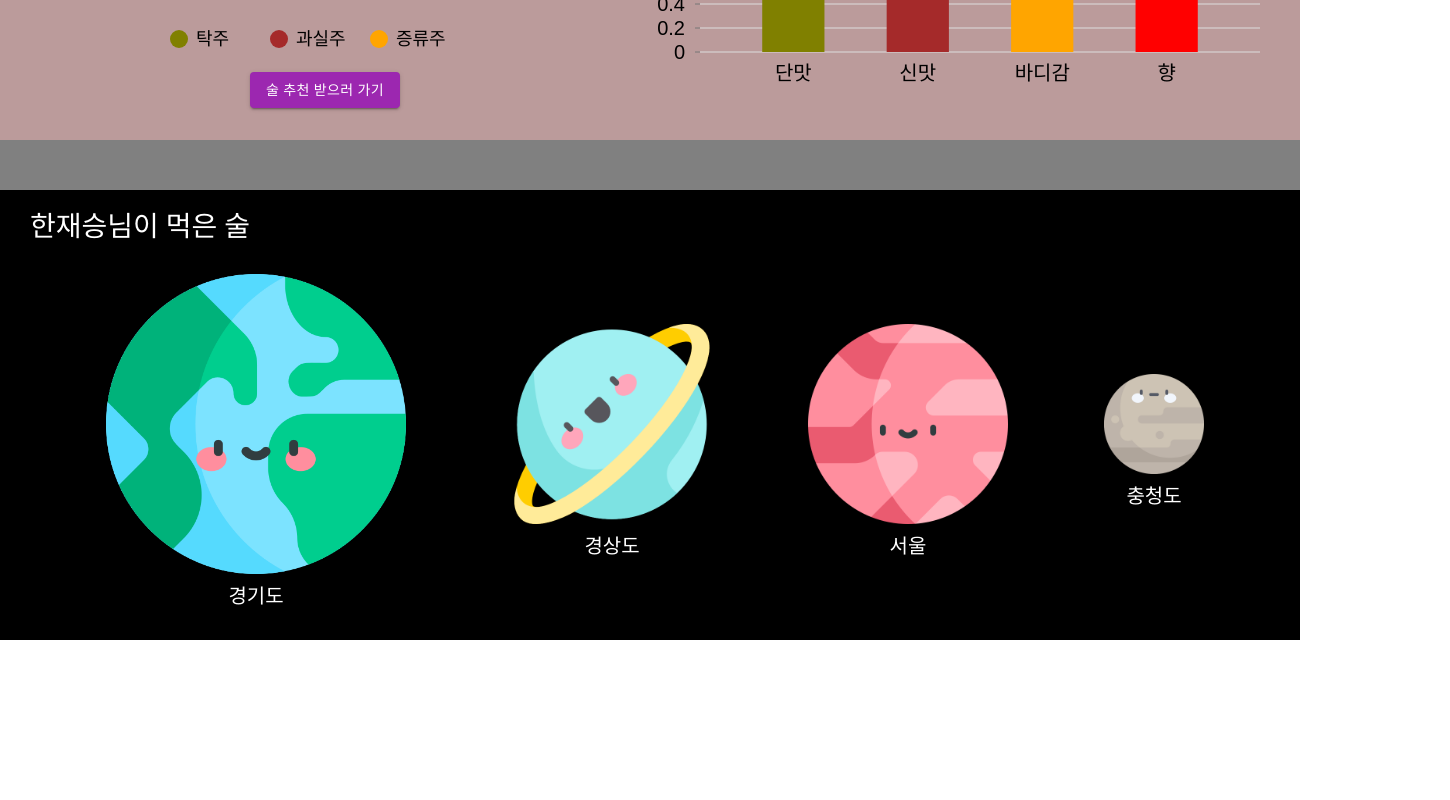
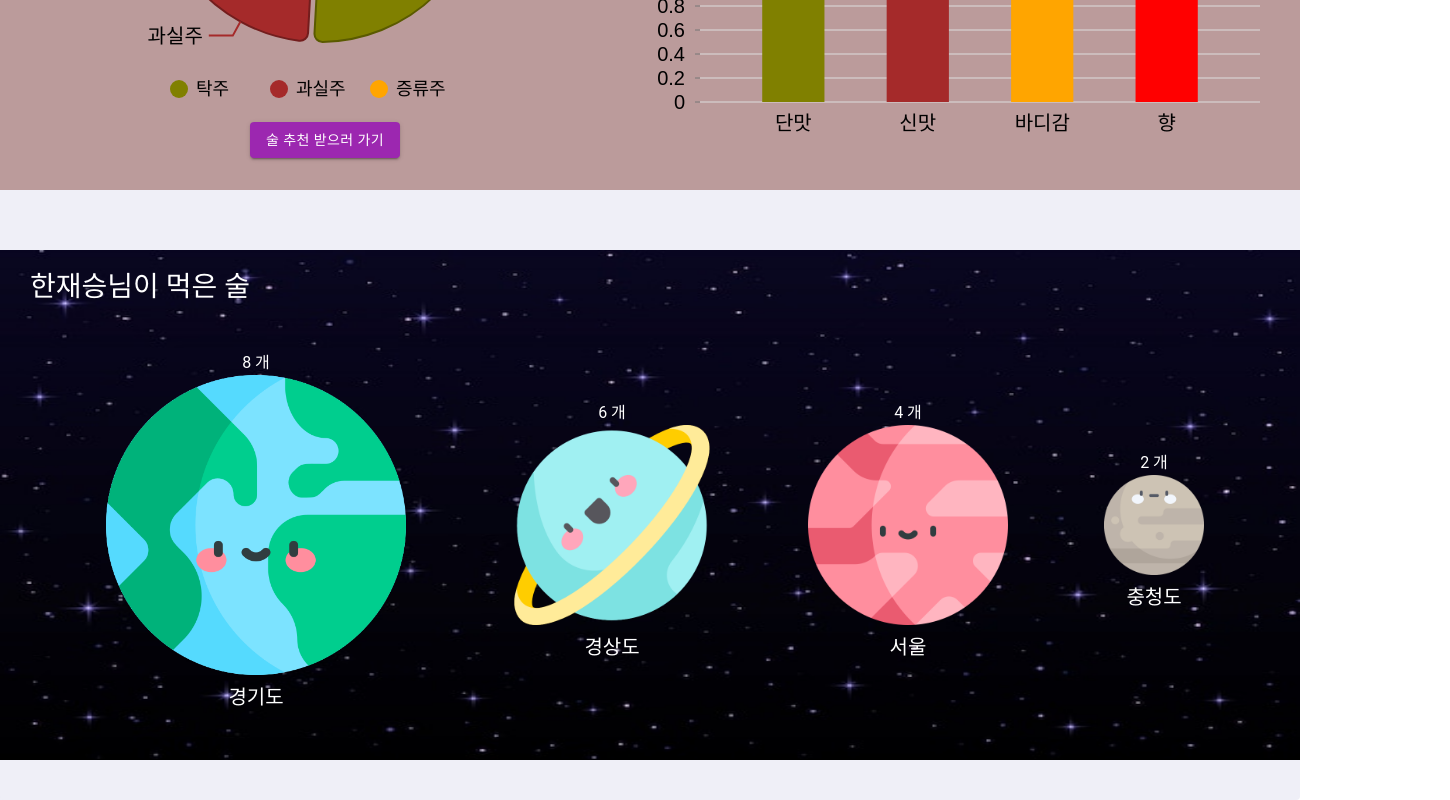
Before and after one commit to SPAMallday/WouldU, a React (Create React App) app in the folder frontend/: page /mypage in a window 1280 px wide. Shown: the part 640-1440 px from the top of the page, 1450 px wide, since content can reach past the window. Before the commit the page ends 1280 px from the top, so only its background shows below. Built offline with nearby package versions, Linux system fonts and the light colour scheme.

Commit message:
[refactor] login 수정

```diff
--- a/frontend/src/components/mypage/Chart.js
+++ b/frontend/src/components/mypage/Chart.js
@@ -59,6 +59,7 @@ const StyledWrapper = styled.div`
     display: inline-block;
     width: 650px;
     height: 550px;
+    background-color: #bb9b9b;
   }
   #averageBox {
     width: 650px;
--- a/frontend/src/components/mypage/LikeList.js
+++ b/frontend/src/components/mypage/LikeList.js
@@ -82,6 +82,7 @@ export default function LikeList(prop) {
 
 const StyledWrapper = styled.div`
   #main {
+    margin-top: 50px;
     width: 1300px;
     height: 400px;
     background: #bb9b9b;
--- a/frontend/src/components/mypage/MyCollection.js
+++ b/frontend/src/components/mypage/MyCollection.js
@@ -4,6 +4,7 @@ import earth from "assets/img/earth.png";
 import planet1 from "assets/img/planet1.png";
 import planet2 from "assets/img/planet2.png";
 import planet3 from "assets/img/planet3.png";
+import space from "assets/img/space_example.jpg";
 
 export default function MyCollection(prop) {
   const [rank, setRank] = useState();
@@ -26,6 +27,7 @@ export default function MyCollection(prop) {
             <div id="space">
               {rank[0].count !== 0 ? (
                 <Earth count={rank[0].count}>
+                  <div id="textCount">{rank[0].count} 개</div>
                   <img src={earth} alt="지구" id="P_earth" />
                   <h5>{rank[0].space}</h5>
                 </Earth>
@@ -37,12 +39,14 @@ export default function MyCollection(prop) {
               )}
               {rank[1] ? (
                 <Planet1 count={rank[1].count}>
+                  <div id="textCount">{rank[1].count} 개</div>
                   <img src={planet1} alt="행성" id="P_planet1" />
                   <h5>{rank[1].space}</h5>
                 </Planet1>
               ) : null}
               {rank[2] ? (
                 <Planet2 count={rank[2].count}>
+                  <div id="textCount">{rank[2].count} 개</div>
                   <img src={planet2} alt="행성" id="P_planet2" />
                   <h5>{rank[2].space}</h5>
                 </Planet2>
@@ -50,6 +54,7 @@ export default function MyCollection(prop) {
 
               {rank[3] ? (
                 <Planet3 count={rank[3].count}>
+                  <div id="textCount">{rank[3].count} 개</div>
                   <img src={planet3} alt="행성" id="P_planet3" />
                   <h5>{rank[3].space}</h5>
                 </Planet3>
@@ -77,6 +82,10 @@ const Earth = styled.div`
     text-align: center;
     margin-top: 10px;
   }
+
+  :hover {
+    transform: scale(1.2);
+  }
 `;
 
 const Planet1 = styled.div`
@@ -91,6 +100,9 @@ const Planet1 = styled.div`
     text-align: center;
     margin-top: 10px;
   }
+  :hover {
+    transform: scale(1.2);
+  }
 `;
 const Planet2 = styled.div`
   #P_planet2 {
@@ -103,6 +115,9 @@ const Planet2 = styled.div`
   h5 {
     text-align: center;
     margin-top: 10px;
+  }
+  :hover {
+    transform: scale(1.2);
   }
 `;
 const Planet3 = styled.div`
@@ -117,14 +132,19 @@ const Planet3 = styled.div`
     text-align: center;
     margin-top: 10px;
   }
+  :hover {
+    transform: scale(1.2);
+  }
 `;
 
 const StyledWrapper = styled.div`
   #main {
-    margin-top: 50px;
+    margin-top: 60px;
+    margin-bottom: 40px;
+    background: url("${space}");
+    background-size: 100% 100%;
     width: 1300px;
-    height: 450px;
-    background: black;
+    height: 510px;
   }
   #title {
     text-align: left;
@@ -138,5 +158,6 @@ const StyledWrapper = styled.div`
     display: flex;
     justify-content: space-evenly;
     align-items: center;
+    height: 400px;
   }
 `;
--- a/frontend/src/components/mypage/ReviewList.js
+++ b/frontend/src/components/mypage/ReviewList.js
@@ -15,6 +15,7 @@ import CardMedia from "@mui/material/CardMedia";
 import Typography from "@mui/material/Typography";
 import { CardActionArea } from "@mui/material";
 import swal from "sweetalert";
+import space from "assets/img/space_example.jpg";
 
 // Import Swiper styles
 import "swiper/css";
@@ -168,10 +169,12 @@ export default function ReviewList(prop) {
 
 const StyledWrapper = styled.div`
   #main {
-    margin-top: 50px;
+    margin-top: 60px;
+    margin-bottom: 40px;
     width: 1300px;
-    background: #bb9b9b;
-    margin-bottom: 50px;
+    background: url("${space}");
+    background-size: 100% 100%;
+    color: white;
   }
   #title {
     text-align: left;
--- a/frontend/src/views/login/Login.js
+++ b/frontend/src/views/login/Login.js
@@ -1,13 +1,17 @@
 import React, { useState } from "react";
 import styled from "@emotion/styled";
 import Header from "components/nav/Header";
-import { Link } from "react-router-dom";
+import { Link, useNavigate } from "react-router-dom";
 import Button from "@mui/material/Button";
 import TextField from "@mui/material/TextField";
 import axios from "axios";
 import swal from "sweetalert";
+import logo2 from "assets/img/logo2.png";
+import Card from "@mui/material/Card";
+import space from "assets/img/space_example.jpg";
 
 export default function Login() {
+  const navigate = useNavigate();
   const [inputId, setInputId] = useState("");
   const [inputPw, setInputPw] = useState("");
 
@@ -19,45 +23,51 @@ export default function Login() {
     setInputPw(e.target.value);
   };
 
-  const onClickLogin = event => {
+  async function onClickLogin(event) {
     if (inputId !== "") {
       if (inputPw !== "") {
         const data = {
           user_id: inputId,
           password: inputPw,
         };
-        axios
+        await axios
           .post("http://localhost:8000/user/signin", data)
           .then(res => {
             console.log(res);
+            if (res.data.result === "success") {
+              event.preventDefault();
               sessionStorage.setItem("ID", inputId);
               sessionStorage.setItem("no", res.data.user_no);
               sessionStorage.setItem("Nick", res.data.nickname);
+              navigate("/");
+            } else {
+              swal("Error!", "아이디 또는 비밀번호 오류입니다.", "error");
+            }
           })
           .catch(err => {
             console.log(err);
           });
       } else {
         swal("Error!", "비밀번호를 입력해주세요!!", "error");
-        event.preventDefault();
       }
     } else {
       swal("Error!", "아이디를 입력해주세요!!", "error");
-      event.preventDefault();
     }
 
     console.log("ID", inputId);
     console.log("PW", inputPw);
-  };
+  }
 
   return (
     <StyledWrapper>
       <Header />
       <div id="main">
+        <Card variant="outlined" sx={{ width: 1300, mt: 10 }}>
           <h2>Login</h2>
+          <img src={logo2} alt="logo"></img>
           <div id="loginForm">
             <div id="loginBox">
-            <div id="inputBox">
+              <div id="inputH">
                 <div>
                   <TextField
                     label="아이디"
@@ -86,16 +96,14 @@ export default function Login() {
               </div>
 
               <div id="btBox">
-              <Link to="/">
                 <Button
                   id="btn_login"
                   color="secondary"
+                  variant="contained"
                   onClick={onClickLogin}
-                  variant="contained"
                 >
                   Login
                 </Button>
-              </Link>
               </div>
               <Link to="/join">
                 <div id="textJoin">
@@ -104,6 +112,7 @@ export default function Login() {
               </Link>
             </div>
           </div>
+        </Card>
       </div>
     </StyledWrapper>
   );
@@ -111,10 +120,31 @@ export default function Login() {
 
 const StyledWrapper = styled.div`
   #main {
+    height: 900px;
     text-align: center;
+    background: url("${space}");
+    background-size: 100% 100%;
+    display: flex;
+    flex-direction: column-reverse;
+    justify-content: center;
+  }
+
+  .css-rb59ar-MuiPaper-root-MuiCard-root {
+    margin: 90px auto;
+    border: 5px solid;
+  }
+
+  #main img {
+    margin-top: -330px;
+  }
+
+  #main h2 {
+    margin-top: 50px;
   }
 
   #loginBox {
+    margin-right: -100px;
+    margin-bottom: 100px;
     width: 600px;
     display: inline-block;
   }
@@ -123,9 +153,13 @@ const StyledWrapper = styled.div`
     width: 250px;
   }
 
+  #inputH {
+    margin-top: 70px;
+  }
+
   #inputBox {
     width: 300px;
-    margin: 80px auto;
+    margin: 50px auto;
   }
 
   #btBox {
@@ -133,6 +167,7 @@ const StyledWrapper = styled.div`
   }
 
   #btn_login {
+    margin-top: 20px;
     width: 280px;
   }
 
--- a/frontend/src/views/login/joinID.js
+++ b/frontend/src/views/login/joinID.js
@@ -131,7 +131,7 @@ export default function JoinID() {
       <Header />
       <div id="main">
         <div id="joinForm">
-          <h3>step 1</h3>
+          <h2>회원 정보</h2>
           <div id="joinBox">
             <div id="tf_id">
               <TextField
--- a/frontend/src/views/mypage/MyPage.js
+++ b/frontend/src/views/mypage/MyPage.js
@@ -8,6 +8,7 @@ import Header from "components/nav/Header";
 import IconButton from "@mui/material/IconButton";
 import BarChartIcon from "@mui/icons-material/BarChart";
 import StarIcon from "@mui/icons-material/Star";
+import Card from "@mui/material/Card";
 //import axios from "axios";
 
 export default function MyPage() {
@@ -111,6 +112,7 @@ export default function MyPage() {
         <Header />
         <div id="main">
           <div id="mainPage">
+            <Card>
               <div id="mp_header">
                 <h1 id="nameText">{userName}님 통계</h1>
                 <div id="btnGroup">
@@ -119,10 +121,10 @@ export default function MyPage() {
                     id="btnSummary"
                     size="large"
                   >
-                  <BarChartIcon sx={{ fontSize: 40, color: "orange" }} />
+                    <BarChartIcon sx={{ fontSize: 40, color: "purple" }} />
                   </IconButton>
                   <IconButton onClick={onClickList}>
-                  <StarIcon sx={{ fontSize: 40, color: "orange" }} />
+                    <StarIcon sx={{ fontSize: 40, color: "purple" }} />
                   </IconButton>
                 </div>
               </div>
@@ -132,6 +134,7 @@ export default function MyPage() {
                 rateData={rateData}
               />
               <MyCollection userName={userName} spaceData={spaceData} />
+            </Card>
           </div>
         </div>
       </StyledWrapper>
@@ -142,7 +145,8 @@ export default function MyPage() {
         <Header />
         <div id="main">
           <div id="mainPage">
-            <div>
+            <Card>
+              <div id="mp_header">
                 <h1 id="nameText">{userName}님 리뷰</h1>
                 <div id="btnGroup">
                   <IconButton
@@ -150,15 +154,16 @@ export default function MyPage() {
                     id="btnSummary"
                     size="large"
                   >
-                  <BarChartIcon sx={{ fontSize: 40, color: "orange" }} />
+                    <BarChartIcon sx={{ fontSize: 40, color: "purple" }} />
                   </IconButton>
                   <IconButton onClick={onClickList}>
-                  <StarIcon sx={{ fontSize: 40, color: "orange" }} />
+                    <StarIcon sx={{ fontSize: 40, color: "purple" }} />
                   </IconButton>
                 </div>
               </div>
               <LikeList likeList={likeList} />
               <ReviewList reviewList={reviewList} />
+            </Card>
           </div>
         </div>
       </StyledWrapper>
@@ -169,14 +174,19 @@ export default function MyPage() {
 const StyledWrapper = styled.div`
   #main {
     text-align: center;
+    background-color: #efeff7;
+  }
+  .css-bhp9pd-MuiPaper-root-MuiCard-root {
+    background-color: #efeff7;
+    box-shadow: none;
   }
   #mainPage {
     margin: auto;
     width: 1300px;
-    background: gray;
   }
   #mp_header {
     height: 100px;
+    margin-top: 50px;
   }
   #nameText {
     padding-top: 40px;
@@ -184,7 +194,7 @@ const StyledWrapper = styled.div`
   #btnGroup {
     text-align: right;
     margin-top: -20px;
-    margin-right: 50px;
+    margin-right: 10px;
     margin-bottom: 10px;
   }
   #btnSummary {
```
Also changed, not shown: frontend/src/views/login/joinQ.js (+11 -12 lines), frontend/src/assets/img/logo.png (added), frontend/src/assets/img/logo2.png (added). Lines whose indentation alone changed are shown as unchanged.
